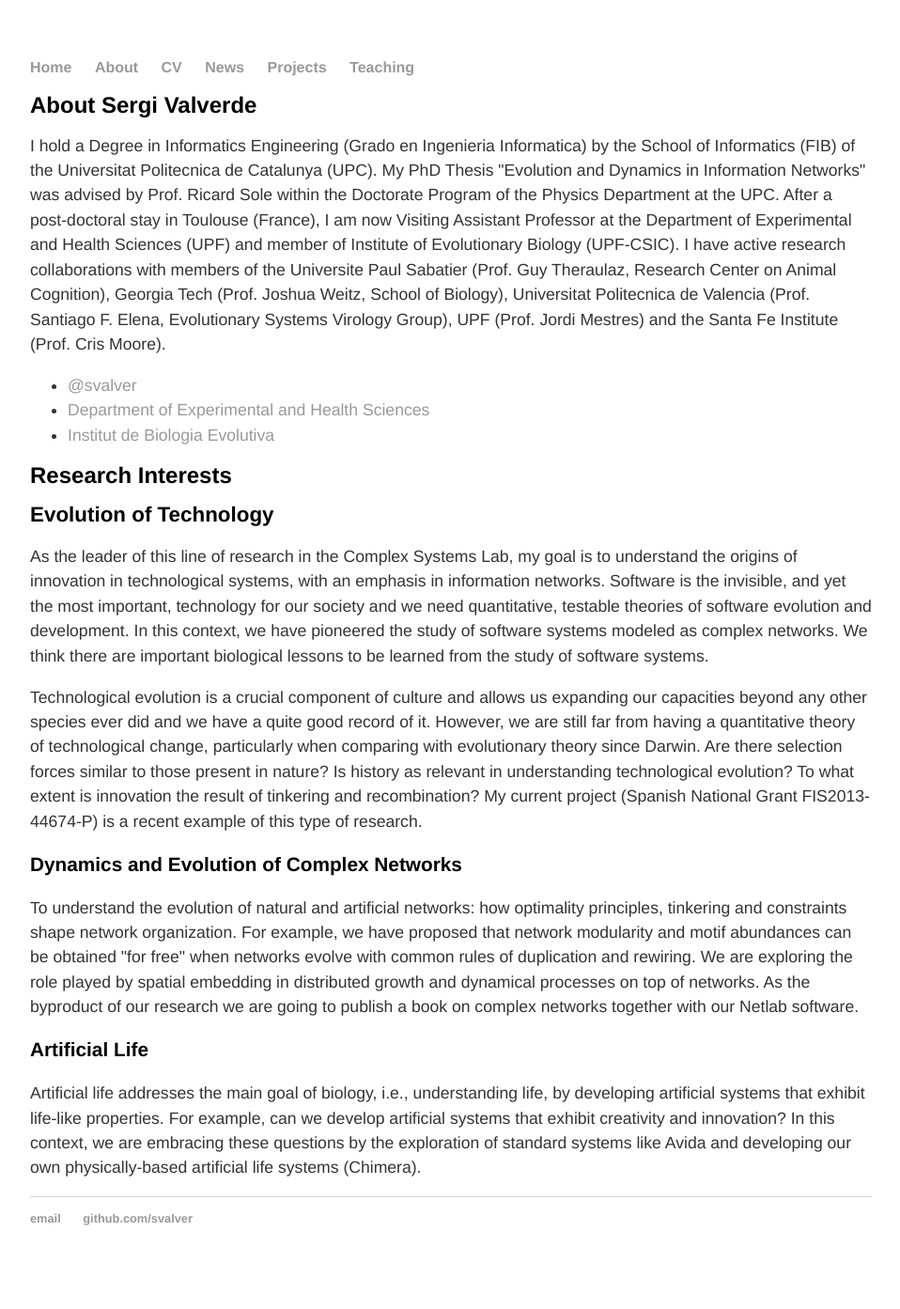
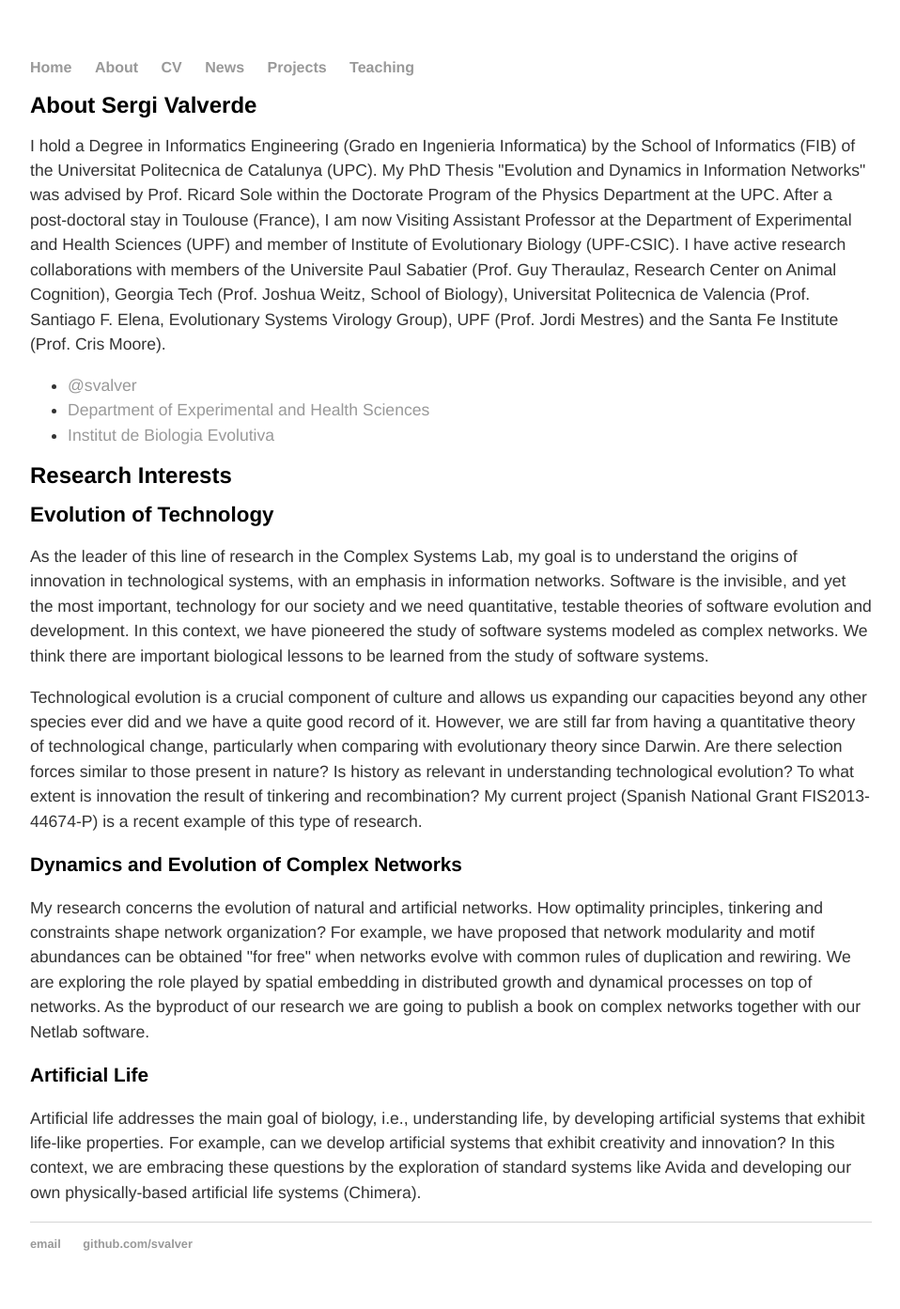
Before and after one commit to svalver/svalver.github.io, a Jekyll site: the page built from about/index.html, in a window 1280 px wide. Shown: the whole page at 94% size, without its empty margins (160-1118 px from the left). Built offline with Jekyll 4.4.1, drawn with Linux system fonts in a browser that asks for light colours; before the commit the page ends 1366 px from its top, so only the background shows below that.

Commit message:
update about page

```diff
--- a/about/index.html
+++ b/about/index.html
@@ -49,8 +49,8 @@ of tinkering and recombination? My current project
 
 <h3>Dynamics and Evolution of Complex Networks</h3>
 <p>
-To understand the evolution of natural and artificial networks: how optimality
-principles, tinkering and constraints shape network organization. For example,
+My research concerns the evolution of natural and artificial networks. How optimality
+principles, tinkering and constraints shape network organization? For example,
 we have proposed that network modularity and motif abundances can be obtained
 "for free" when networks evolve with common rules of duplication and rewiring.
 We are exploring the role played by spatial embedding in distributed growth
```
